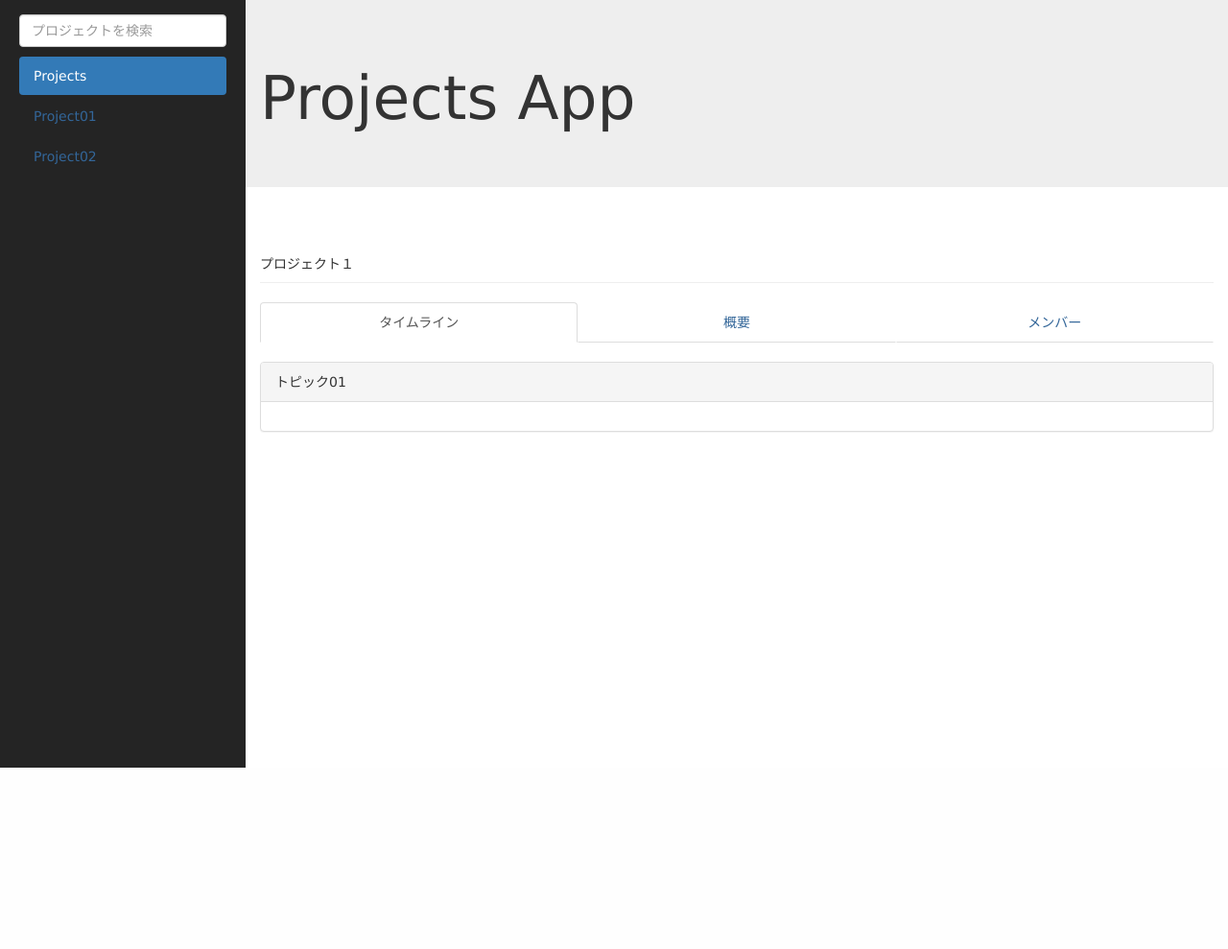
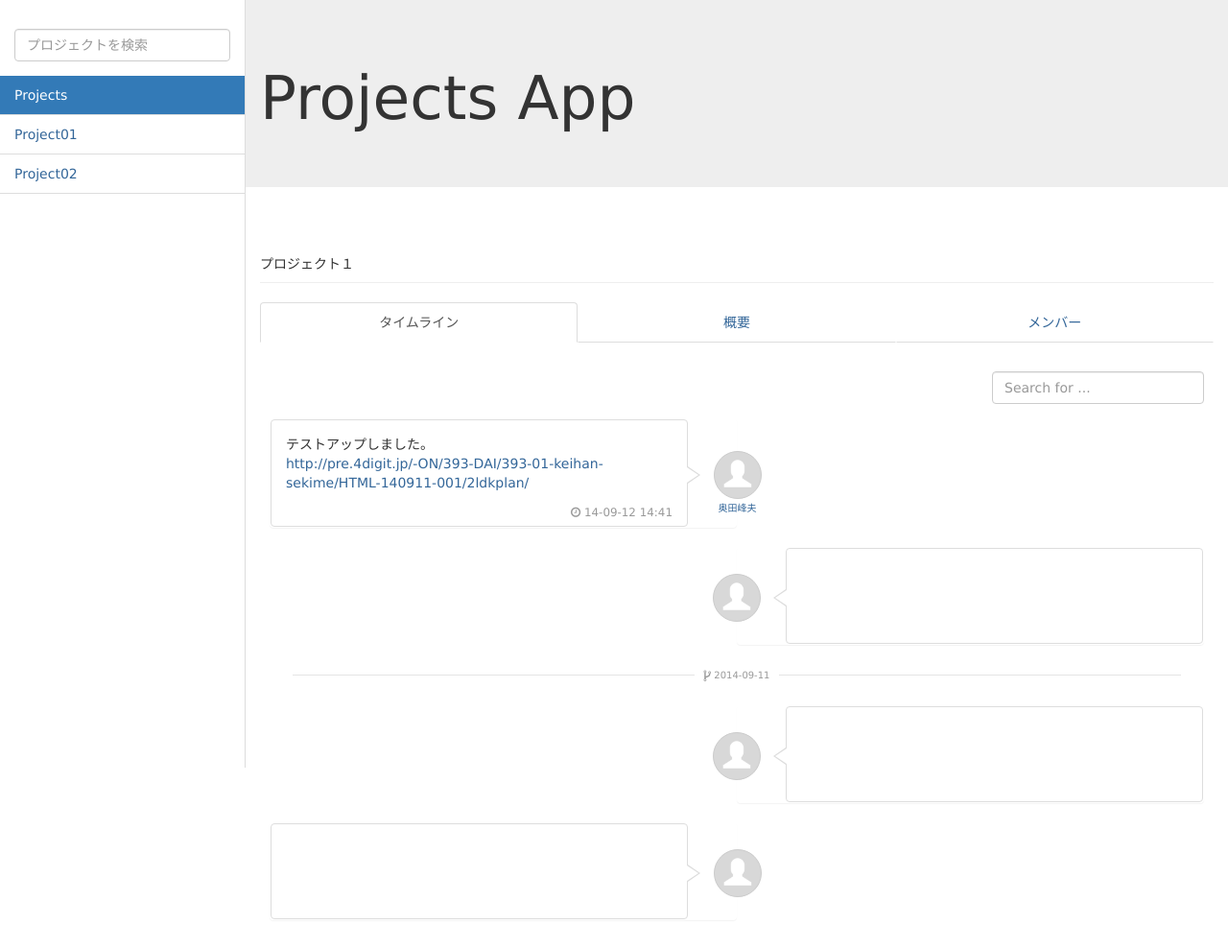
Before and after one commit to min30327/projects_app, a PHP site: page / in a window 1280 px wide. Shown: the whole page at 96% size. Before the commit the page ends 800 px from the top, so only its background shows below. Run offline with PHP 8.4, Linux system fonts and the light colour scheme; some libraries are stand-ins or nearby versions.

Commit message:
Continuation of the mock-up.

```diff
--- a/index.html
+++ b/index.html
@@ -16,9 +16,9 @@
   <body ng-app="App">
     <div ng-controller="SideController">
       <div class="side-nav">
-          <p>
+          <div class="panel-body">
             <input type="text" class="form-control" placeholder="プロジェクトを検索">
-          </p>
+          </div>
           <nav>
             <ul class="nav nav-pills nav-stacked">
               <li class="active">
@@ -41,7 +41,6 @@
           <h1>Projects App</h1>
         </div>
       </div>
-      <div ng-controller="MainController">
         <!-- mock -->
         <div class="container">
           <div class="page-header">
@@ -59,21 +58,104 @@
             </li>
           </ul>
             <div class="tab-content">
-              <div class="tab-pane active" id="timelines">
-                <div class="panel panel-default">
-                  <div class="panel-heading">
-                    トピック01
+              <div ng-controller="TimelineController">
+                <div class="tab-pane active" id="timelines">
+                  <div class="row mb15">
+                    <div class="col-md-3 col-md-offset-9">
+                      <input type="text" class="form-control" placeholder="Search for ...">
+                    </div>
                   </div>
-                  <div class="panel-body">
+                  <div class="panel panel-timeline">
+                    <span class="avatar w50">
+                      <img src="source/img/user-dummy.png" alt="avator" class="img-circle">
+                      <span><a href="">奥田峰夫</a></span>
+                    </span>
+                    <div class="panel-body">
+                      テストアップしました。<br>
+                      <a href="http://pre.4digit.jp/-ON/393-DAI/393-01-keihan-sekime/HTML-140911-001/2ldkplan/" target="_blank">http://pre.4digit.jp/-ON/393-DAI/393-01-keihan-sekime/HTML-140911-001/2ldkplan/</a>
+                      <div class="text-right">
+                        <time><small><i class="fa fa-clock-o"></i> 14-09-12 14:41</small></time>
+                      </div>
+                    </div>
+                  </div>
+                  <div class="panel panel-timeline">
+                    <span class="avatar w50">
+                      <img src="source/img/user-dummy.png" alt="avator" class="img-circle">
+                    </span>
+                    <div class="panel-body">
 
+                    </div>
+                  </div>
+                  <div class="dateline"><span class="label-date"><i class="fa fa-lg fa-code-fork"></i> 2014-09-11</span></div>
+                  <div class="panel panel-timeline">
+                    <span class="avatar w50">
+                      <img src="source/img/user-dummy.png" alt="avator" class="img-circle">
+                    </span>
+                    <div class="panel-body">
+
+                    </div>
+                  </div>
+                  <div class="panel panel-timeline">
+                    <span class="avatar w50">
+                      <img src="source/img/user-dummy.png" alt="avator" class="img-circle">
+                    </span>
+                    <div class="panel-body">
+
+                    </div>
                   </div>
                 </div>
               </div>
               <div class="tab-pane" id="details">
-                aaaaa
+                <div class="panel panel-default">
+                  <div class="panel-heading">
+                    概要
+                  </div>
+                  <div class="panel-body">
+                  </div>
+                </div>
               </div>
               <div class="tab-pane" id="members">
-                bbbb
+                <div class="row height-md-3">
+                  <div class="col-md-4">
+                    <div class="panel panel-default panel-member height-el">
+                      <div class="panel-heading pos-r">
+                        <span class="avatar w50">
+                          <img src="source/img/user-dummy.png" alt="avator" class="img-circle">
+                        </span>
+                        メンバー1
+                      </div>
+                      <div class="panel-body">
+
+                      </div>
+                    </div>
+                  </div>
+                  <div class="col-md-4">
+                    <div class="panel panel-default panel-member height-el">
+                      <div class="panel-heading pos-r">
+                        <span class="avatar w50">
+                          <img src="source/img/user-dummy.png" alt="avator" class="img-circle">
+                        </span>
+                        メンバー2
+                      </div>
+                      <div class="panel-body">
+
+                      </div>
+                    </div>
+                  </div>
+                  <div class="col-md-4">
+                    <div class="panel panel-default panel-member height-el">
+                      <div class="panel-heading pos-r">
+                        <span class="avatar w50">
+                          <img src="source/img/user-dummy.png" alt="avator" class="img-circle">
+                        </span>
+                        メンバー3
+                      </div>
+                      <div class="panel-body">
+
+                      </div>
+                    </div>
+                  </div>
+                </div>
               </div>
             </div>
           </div>
@@ -83,6 +165,7 @@
   <script src="http://ajax.googleapis.com/ajax/libs/angularjs/1.3.0-rc.1/angular.min.js"></script>
   <script src='http://ajax.googleapis.com/ajax/libs/jquery/1.10.1/jquery.min.js?ver=1.0'></script>
   <script src="http://maxcdn.bootstrapcdn.com/bootstrap/3.2.0/js/bootstrap.min.js"></script>
+  <script src="source/js/min/lib.min.js"></script>
   <script src="source/js/min/common.min.js"></script>
   <script src="source/js/min/app.min.js"></script>
 </body>
--- /dev/null
+++ b/source/js/lib.js
@@ -0,0 +1,4 @@
+/**
+*	jQuery.tile.js
+**/
+(function(e){e.fn.tile=function(t){var n,r,i,s,o,u,a=document.body.style,f=["height"],l=this.length-1;if(!t)t=this.length;u=a.removeProperty?a.removeProperty:a.removeAttribute;return this.each(function(){u.apply(this.style,f)}).each(function(u){s=u%t;if(s==0)n=[];r=n[s]=e(this);o=r.css("box-sizing")=="border-box"?r.outerHeight():r.innerHeight();if(s==0||o>i)i=o;if(u==l||s==t-1){e.each(n,function(){this.css("height",i)})}})}})(jQuery)
--- a/source/js/min/app.min.js
+++ b/source/js/min/app.min.js
@@ -0,0 +1 @@
+angular.module("App",[]).controller("MainController",["$scope","$filter",function(n,o){n.todos=[];var t=o("filter");n.addTodo=function(){n.todos.push({title:n.newTitle,done:!1}),n.newTitle=""},n.filter={done:{done:!0},remaining:{done:!1}},n.currentFilter=null,n.changeFilter=function(o){n.currentFilter=o},n.$watch("todos",function(o){var e=o.length;n.allCount=e,n.doneCount=t(o,n.filter.done).length,n.remainingCount=e-n.doneCount},!0);var e;n.editing=null,n.editTodo=function(o){e=o.title,n.editing=o},n.doneEdit=function(o){o.$invalid&&(n.editing.title=e),n.editing=e=null},n.checkAll=function(){var o=!!n.remainingCount;angular.forEach(n.todos,function(n){n.done=o})},n.removeDoneTodo=function(){1==window.confirm("Can not be returned to this process. \nWould you like?")&&(n.todos=t(n.todos,n.filter.remaining))},n.removeTodo=function(o){1==window.confirm("Can not be returned to this process. \nWould you like?")&&(n.todos=t(n.todos,function(n){return o!==n}))}}]).directive("mySelect",[function(){return function(n,o,t){n.$watch(t.mySelect,function(n){n&&o[0].select()})}}]);
--- a/source/js/min/common.min.js
+++ b/source/js/min/common.min.js
@@ -1 +1 @@
-!function(i){i(function(){n.device()});var n={device:function(){i(window).on("load resize",function(){var n=i(".main").height(),e=i(window).height();e>n&&i(".main").height(e)})}}}(jQuery);
+var ClickEvent=null===window.ontouchstart?"touchstart":"click";!function(t){t(function(){t(window).on("load resize",function(){setTimeout(function(){e.device()},10)}),t(".nav-tabs li").on(ClickEvent,function(){setTimeout(function(){e.device()},10)})});var n={xs:"400",sm:"768",md:"992",lg:"1200"},e={device:function(){var i=t(".main");i.height("auto");var n=i.height(),e=t(window).height();e>=n?i.height(e):i.height("auto"),this.height()},height:function(){function e(n){for(i=1;10>i;i++)t(".height-"+n+i).find(".height-el").tile(i)}function h(n){for(i=1;10>i;i++)t(".height-"+n+i).find(".height-el").css("height","auto")}var o=t(window).width();e(""),n.xs>=o?e("xs-"):h("xs-"),n.sm<=o?e("sm-"):h("sm-"),n.md<=o?e("md-"):h("md-"),n.lg<=o?e("lg-"):h("lg-")}}}(jQuery);
--- /dev/null
+++ b/source/js/min/lib.min.js
@@ -0,0 +1 @@
+!function(t){t.fn.tile=function(e){var i,n,h,o,r,s,c=document.body.style,u=["height"],g=this.length-1;return e||(e=this.length),s=c.removeProperty?c.removeProperty:c.removeAttribute,this.each(function(){s.apply(this.style,u)}).each(function(s){o=s%e,0==o&&(i=[]),n=i[o]=t(this),r="border-box"==n.css("box-sizing")?n.outerHeight():n.innerHeight(),(0==o||r>h)&&(h=r),(s==g||o==e-1)&&t.each(i,function(){this.css("height",h)})})}}(jQuery);
--- a/source/sass/_common.scss
+++ b/source/sass/_common.scss
@@ -5,12 +5,11 @@
 	position: fixed;
 	height: 100%;
 	width: 20%;
-	padding: 15px 20px;
+	padding: 15px 0px;
 	left: 0;
 	top: 0;
 	z-index: 1;
-	background:#242424;
-	color: #999;
+	border-right: 1px solid #ddd;
 	@media only screen and(max-width:991px){
 		width: 400px;
 		}
@@ -18,6 +17,15 @@
 		width: 300px;
 		}
 	@include easeInOutCubic(500);
+	.nav{
+		li{
+			margin-top:  0;
+		}
+		a{
+			border-radius: 0;
+			border-bottom: 1px solid #ddd;
+		}
+	}
 }
 
 .main{
@@ -33,3 +41,42 @@
 
 	@include easeInOutCubic(500);
 }
+
+.tab-pane{
+	padding: 10px;
+	@media only screen and(max-width:767px){
+		padding: 0;
+	}
+}
+
+.avatar{
+
+	img{
+		background:#ccc;
+		border: solid 1px #ccc;
+	}
+	span{
+		padding-top: 3px;
+		text-align: center;
+		display: block;
+		font-size: $fz_s;
+	}
+	&.w50{
+		img{
+			width: 50px;
+			height: auto;
+		}
+	}
+	&.w80{
+		img{
+			width: 80px;
+			height: auto;
+		}
+	}
+	&.w100{
+		img{
+			width: 100px;
+			height: auto;
+		}
+	}
+}
--- a/source/sass/_lib.scss
+++ b/source/sass/_lib.scss
@@ -16,6 +16,18 @@ body{
 a{
    @include link_color($link_color);
 }
+/** position: relative; **/
+.pos-r{
+	position: relative;
+}
+/** overflow: hidden; **/
+.ov-h{
+	overflow: hidden;
+}
+/** width: 100%; **/
+.w100p{
+	width: 100%;
+}
 
 /** include margin and paddings mixin **/
 @include mp();
--- a/source/sass/_settings.scss
+++ b/source/sass/_settings.scss
@@ -13,3 +13,5 @@ $font_family_min : 'ヒラギノ明朝 ProN W6', 'HiraMinProN-W6', 'HG明朝E',
 
 /** リンクカラー **/
 $link_color : #369;
+
+$fz_s : 10px;
--- /dev/null
+++ b/source/sass/_timeline.scss
@@ -0,0 +1,126 @@
+#timelines{
+	position: relative;
+	// // &:before{
+	// // 	content:'';
+	// // 	position: absolute;
+	// // 	border-left:solid 5px #ECECEC;
+	// // 	height: 100%;
+	// // 	left: 50%;
+	// // 	top:0;
+	// // 	margin-left: -2.5px;
+	// // 	z-index: -1;
+	// // @media only screen and(max-width:991px){
+	// // 	left: 30px;
+	// // }
+	// // @media only screen and(max-width:768px){
+	// // 	left: 20px;
+	// // }
+	// }
+}
+
+.panel-timeline{
+	background-color: transparent ;
+	padding: 0;
+	position: relative;
+	padding-left:50px;
+	margin-left: 50%;
+	.avatar{
+		position: absolute;
+		left: -26.5px;
+		top:50%;
+		margin-top: -23px;
+		height: 100%;
+	}
+
+	.panel-body{
+		background: #fff;
+		border: solid 1px #ddd;
+		@include radius(4px);
+		min-height: 100px;
+	}
+	&:before{
+		content: '';
+		position: absolute;
+		left: 24px;
+		top: 50%;
+		border: 13px solid transparent;
+   		border-right: 13px solid #ddd;
+   		border-top: 9px solid transparent;
+	    border-bottom: 9px solid transparent;
+	    border-left: 13px solid transparent;
+		margin-top: -7px;
+	}
+	&:after{
+		content: '';
+		position: absolute;
+		left: 27px;
+		top: 50%;
+		border: 12px solid transparent;
+   		border-right: 12px solid #fff;
+		border-top: 8px solid transparent;
+	    border-bottom: 8px solid transparent;
+	    border-left: 12px solid transparent;
+		margin-top: -6px;
+	}
+	@media only screen and(max-width:991px){
+		margin-left: 20px;
+		width: auto;
+	}
+	@media only screen and(min-width:992px){
+		width: 50%;
+		&:nth-child(even){
+			padding: 0;
+			padding-right:50px;
+			margin-left: 0;
+			.avatar{
+				left: inherit;
+				right: -26.5px;
+			}
+			&:before{
+				left: inherit;
+				right: 24px;
+		   		border-right: 13px solid transparent;
+			    border-left: 13px solid #ddd;
+			}
+			&:after{
+				left: inherit;
+				right: 27px;
+		   		border-right: 12px solid transparent;
+			    border-left: 12px solid #fff;
+			}
+		}
+	}
+
+	time{
+		color: #999;
+		position: relative;
+		top:10px;
+	}
+}
+
+.dateline{
+	width: 95%;
+	margin: 0 auto 20px;
+	text-align: center;
+	position: relative;
+	&:before{
+		width: 100%;
+		background:#e5e5e5;
+		height: 1px;
+		content:'';
+		position: absolute;
+		left: 0;
+		top:50%;
+		margin-top: 0;
+		z-index: 1;
+	}
+	.label-date{
+		display: inline-block;
+		color: #999;
+		background:#fff;
+		padding: 3px 10px;
+		font-size: $fz_s;
+		position: relative;
+		z-index: 3;
+	}
+}
--- /dev/null
+++ b/source/sass/_users.scss
@@ -0,0 +1,17 @@
+.panel-member{
+	.panel-heading{
+		position: relative;
+		padding-bottom: 25px;
+		.avatar{
+			position: absolute;
+			left: 0;
+			width: 100%;
+			text-align: center;
+			display: block;
+			bottom: -25px;
+		}
+	}
+	.panel-body{
+		padding-top: 25px;
+	}
+}
--- a/source/sass/style.scss
+++ b/source/sass/style.scss
@@ -25,3 +25,9 @@
 *	共通項目を書く
 **/
 @import 'common';
+
+/* users styles */
+@import 'users';
+
+/* timeline styles */
+@import 'timeline';
```
Also changed, not shown: source/js/app.js (+76 -76 lines), source/js/common.js (+63 -7 lines), README.md, source/css/style.css, source/img/user-dummy.png (added).
